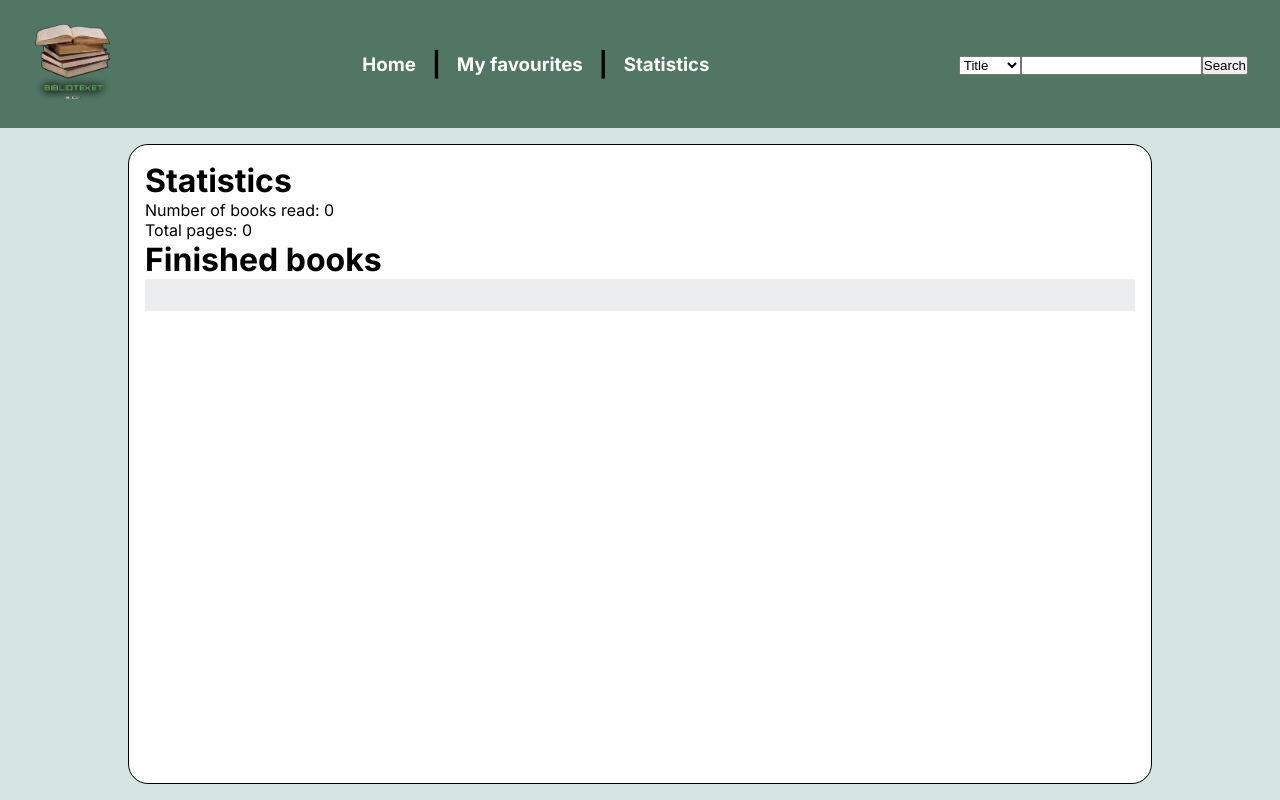
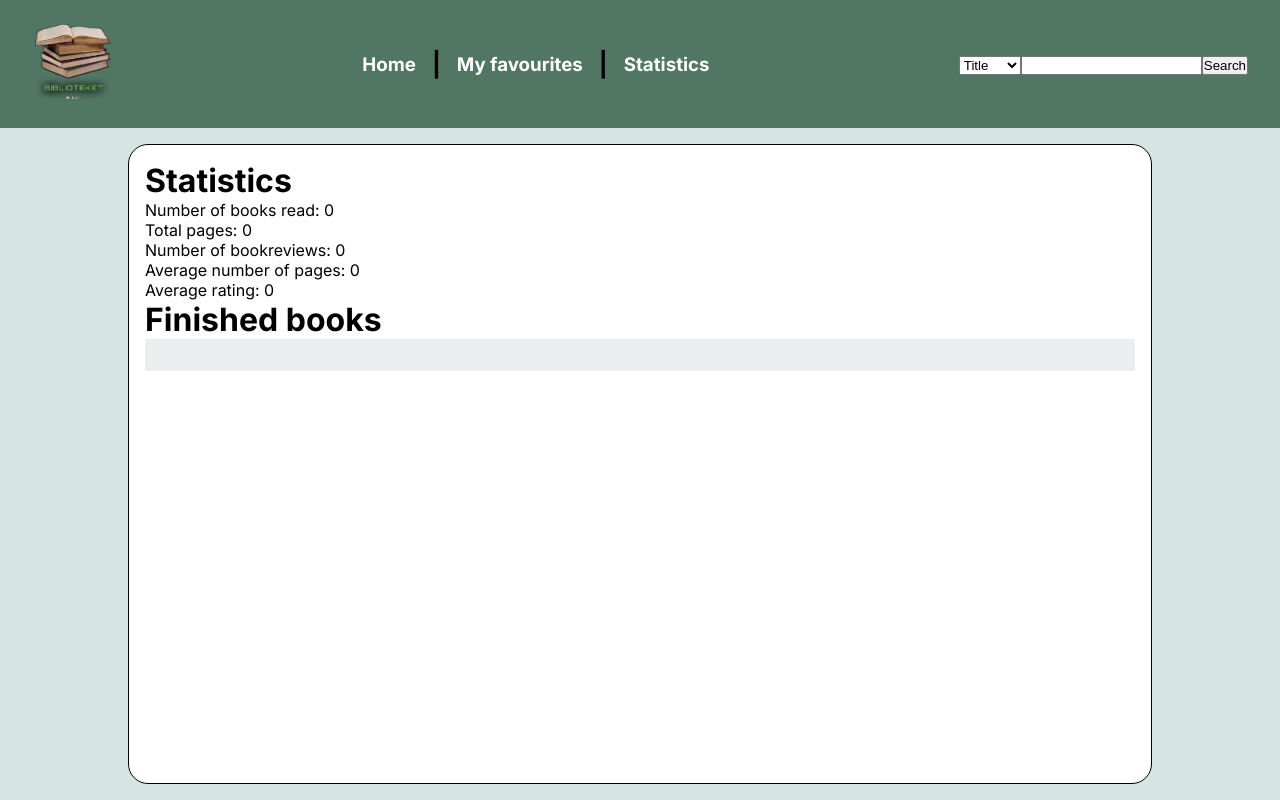
Before and after one commit to isabellaes/slutprojekt-js-ramverk, a Next.js app: page /statistics in a window 1280 px wide. Built offline with nearby package versions, Linux system fonts and the light colour scheme.

Commit message:
fixed slice so you cant add books twice

```diff
--- a/app/lib/features/books/bookSlice.ts
+++ b/app/lib/features/books/bookSlice.ts
@@ -22,7 +22,12 @@ export const bookSlice = createSlice({
   initialState,
   reducers: {
     addToFavouriteBook: (state, action: PayloadAction<Book>) => {
-      state.favouriteBooks.push(action.payload);
+      const exists = state.favouriteBooks.find(
+        (b) => b.key === action.payload.key
+      );
+      if (!exists) {
+        state.favouriteBooks.push(action.payload);
+      }
     },
 
     removeBookFromFavourite: (state, action: PayloadAction<string>) => {
@@ -44,7 +49,10 @@ export const bookSlice = createSlice({
       });
     },
     addToReadList: (state, action: PayloadAction<ReadBook>) => {
-      state.readList.push(action.payload);
+      const exists = state.readList.find((b) => b.key === action.payload.key);
+      if (!exists) {
+        state.readList.push(action.payload);
+      }
     },
   },
 });
--- a/app/statistics/page.tsx
+++ b/app/statistics/page.tsx
@@ -21,6 +21,26 @@ export default function Page() {
     }, 0);
   }
 
+  function calculateTotalNumberOfReviews(): number {
+    return books.readList.reduce((total, book) => {
+      if (book.comment && book.rating) {
+        return total + 1;
+      } else {
+        return total;
+      }
+    }, 0);
+  }
+
+  function calculateAverageRating(): number {
+    return books.readList.reduce((total, book) => {
+      if (book.comment && book.rating) {
+        return total + Number(book.rating);
+      } else {
+        return total;
+      }
+    }, 0);
+  }
+
   return (
     <div className="statistics">
       <Container>
@@ -28,6 +48,15 @@ export default function Page() {
 
         <p>Number of books read: {books.readList.length}</p>
         <p>Total pages: {calculateTotalNumberOfPages()} </p>
+        <p>Number of bookreviews: {calculateTotalNumberOfReviews()}</p>
+        <p>
+          Average number of pages:{" "}
+          {calculateTotalNumberOfPages() / books.readList.length || 0}
+        </p>
+        <p>
+          Average rating:{" "}
+          {calculateAverageRating() / calculateTotalNumberOfReviews() || 0}
+        </p>
 
         <h1>Finished books</h1>
         <List direction="row">
```
